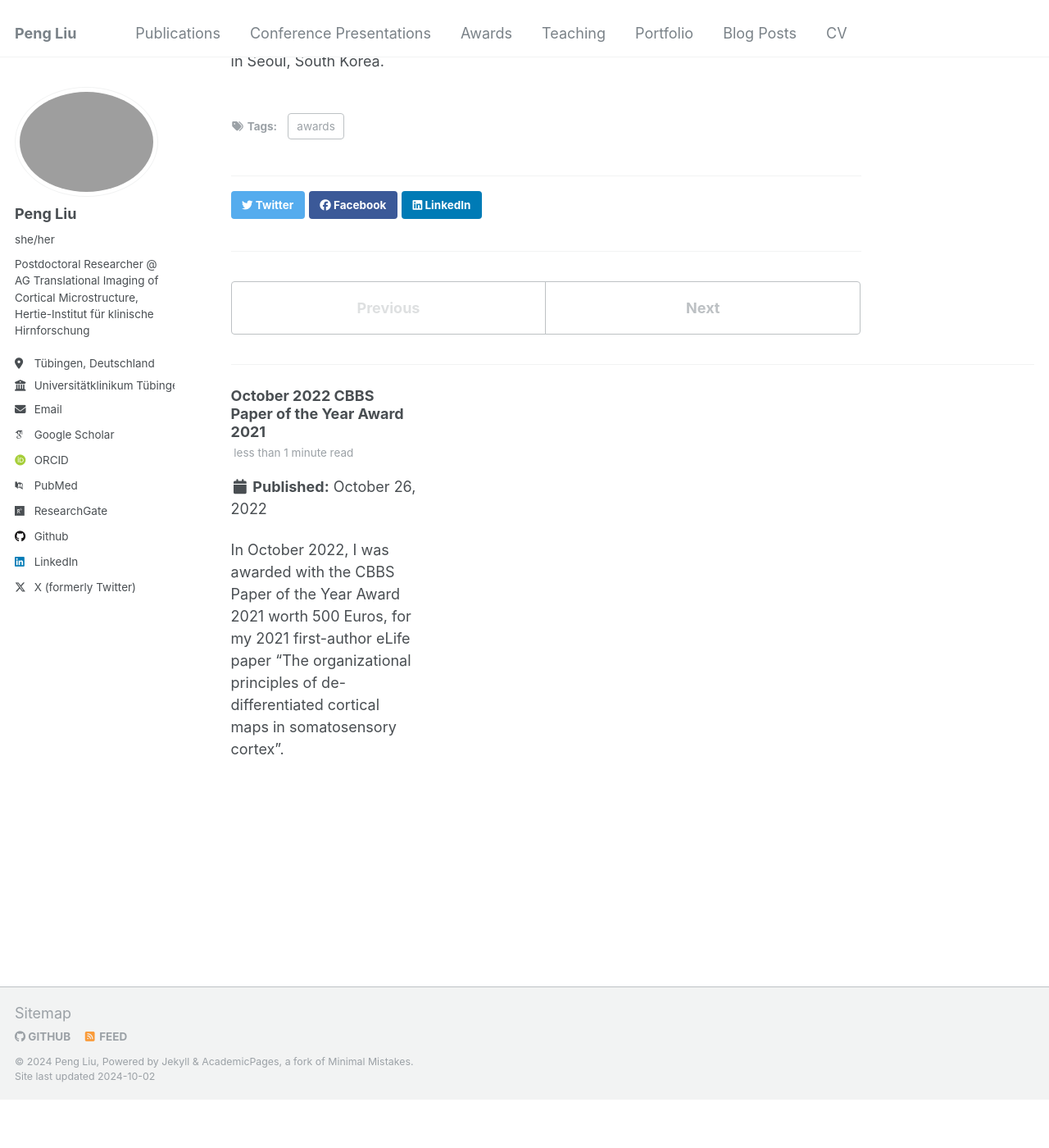
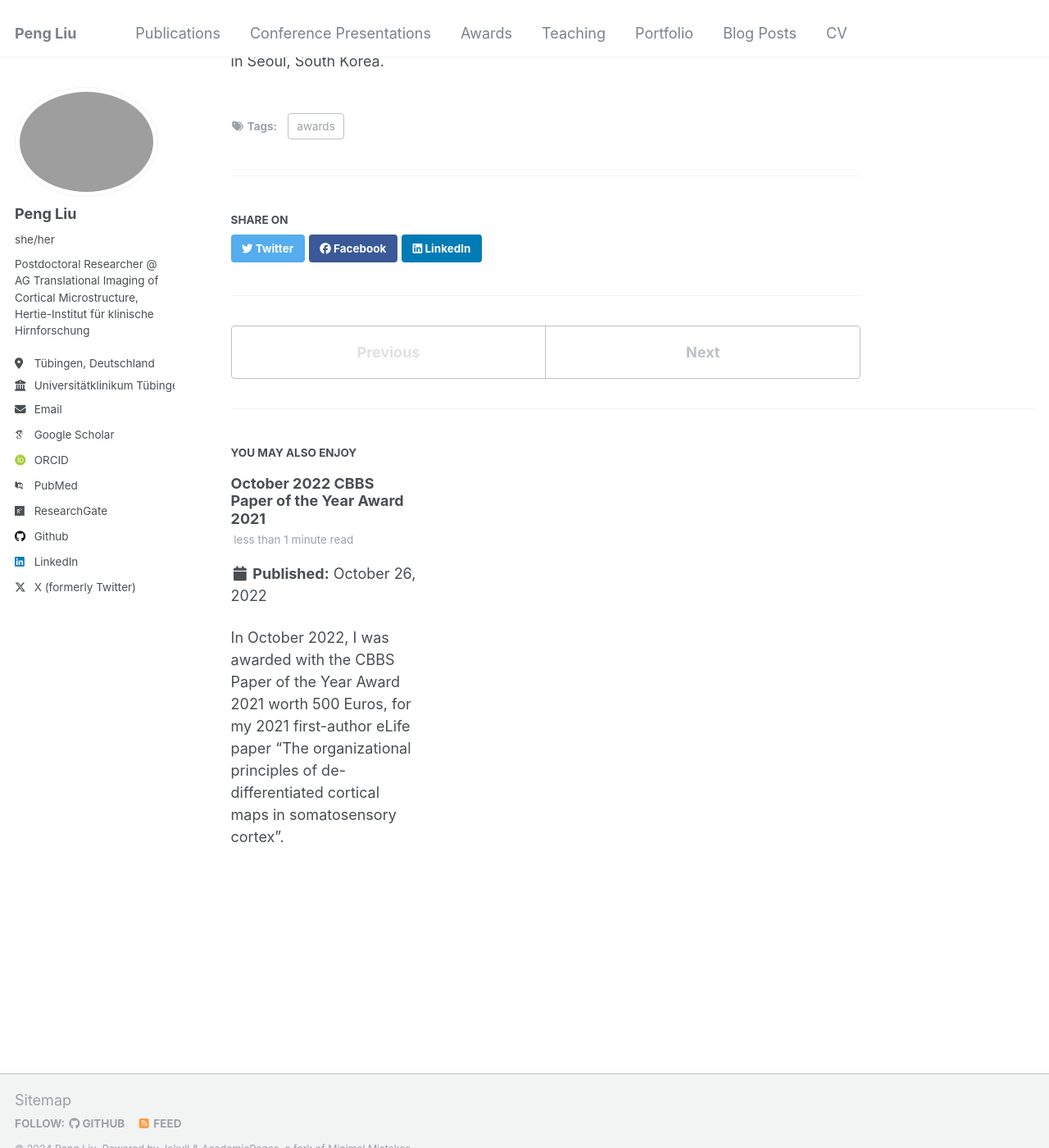
Before and after one commit to PengLiu1120/pengliu, a Jekyll site: the page built from _posts/2024-02-20-blog-post-2.md, in a window 1280 px wide and 1400 px high, scrolled down 223 px. Shown: the whole window at 82% size. Built offline with Jekyll 4.4.1, drawn with Linux system fonts in a browser that asks for light colours; some web fonts are replaced; before the commit the page ends 1564 px from its top, so only the background shows below that; part of the change alters nothing that is shown.

```diff
--- a/_config.yml
+++ b/_config.yml
@@ -7,7 +7,7 @@
 # server process.
 
 # Basic Site Settings
-locale                   : "en-DE"
+locale                   : "en-GB"
 title                    : "Peng Liu"
 title_separator          : "-"
 name                     : &name "Peng Liu"
```
